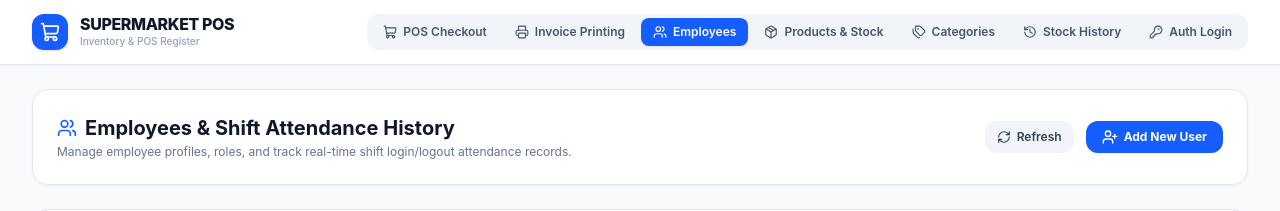
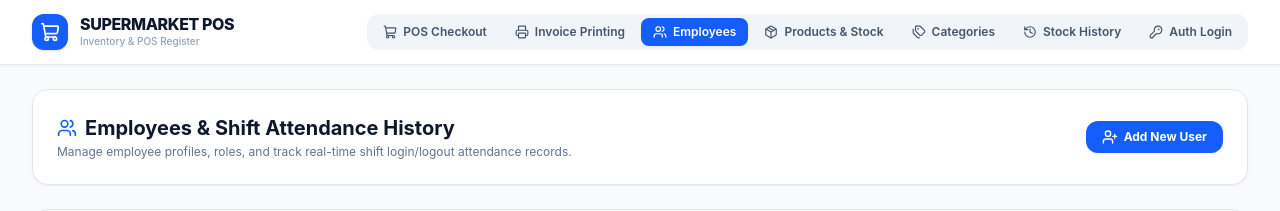
Before and after one commit to noormashaqi/supermarket-pos-frontend, a React (Vite) app: page /employees in a window 1280 px wide. Shown: the top 211 px of the page. Built offline with nearby package versions, Linux system fonts and the light colour scheme; no server answers.

Commit message:
style: remove Refresh button from Employees page header

```diff
--- a/src/pages/UsersPageWrapper.tsx
+++ b/src/pages/UsersPageWrapper.tsx
@@ -1,5 +1,5 @@
 import { useState, useEffect, type FormEvent } from 'react';
-import { Users, UserPlus, Search, UserX, RefreshCw, UserCheck, Clock } from 'lucide-react';
+import { Users, UserPlus, Search, UserX, UserCheck, Clock } from 'lucide-react';
 import { Badge, Table, Modal, ConfirmDialog, type Column } from '../components/common';
 import { useModal } from '../hooks';
 import type { CreateUserFormState, EmployeeOption } from '../types/app';
@@ -216,15 +216,6 @@ export const UsersPageWrapper = () => {
           </p>
         </div>
 
-        <div className="flex items-center gap-3">
-          <button
-            onClick={loadData}
-            className="flex items-center gap-1.5 px-3 py-2 text-xs font-semibold text-slate-700 bg-slate-100 hover:bg-slate-200 rounded-xl cursor-pointer"
-          >
-            <RefreshCw className={`w-3.5 h-3.5 ${isLoading ? 'animate-spin' : ''}`} />
-            <span>Refresh</span>
-          </button>
-
         <button
           onClick={() => addUserModal.open()}
           className="flex items-center gap-1.5 px-4 py-2 bg-blue-600 hover:bg-blue-700 text-white text-xs font-bold rounded-xl shadow-xs cursor-pointer"
@@ -232,7 +223,6 @@ export const UsersPageWrapper = () => {
           <UserPlus className="w-4 h-4" />
           <span>Add New User</span>
         </button>
-        </div>
       </div>
 
       {/* Tabs & Search Controls */}
```
Lines whose indentation alone changed are shown as unchanged.
